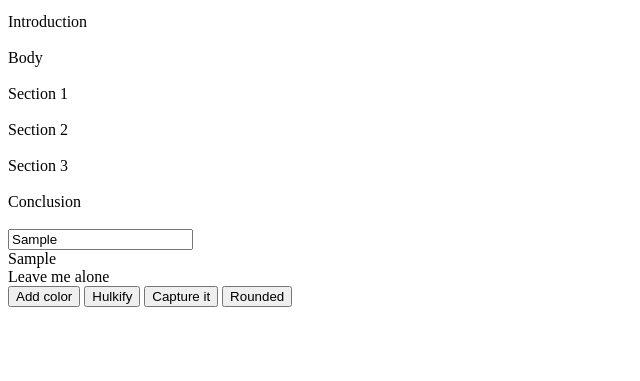
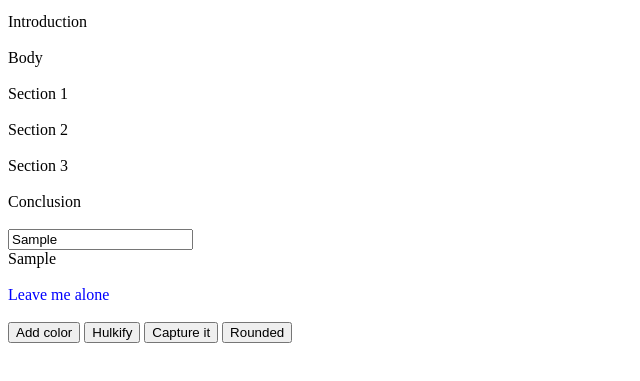
Before and after one commit to dhazlettjr/Th--Guinea-Pig, a plain HTML site: page index.html in a window 1280 px wide. Both pictures are taken after typing "Sample" into the empty fields and a click on the button "Add color". Shown: the part 137-518 px from the top of the page, without its empty margins (0-640 px from the left). Drawn offline with Linux system fonts and the light colour scheme.

Commit message:
add color, resize text func

```diff
--- a/events.js
+++ b/events.js
@@ -33,3 +33,11 @@ pageHeader.addEventListener("mouseover", function(){
 pageHeader.addEventListener("mouseleave", function(){
     outputTarget.innerHTML = "You left me";
 });
+
+addColor.addEventListener("click", function(){
+    guineaPig.style.color = ("blue");
+});
+
+makeLarge.addEventListener("click", function(){
+    guineaPig.style.fontSize = "50pt";
+});
--- a/index.html
+++ b/index.html
@@ -29,9 +29,9 @@
 
       <input type="text" id="keypressInput">
 
-      <div id="outputTarget"></div>
+      <div id="outputTarget"></div><br>
 
-      <div id="guineaPig">Leave me alone</div>
+      <div id="guineaPig">Leave me alone</div><br>
       <button id="addColor">Add color</button>
       <button id="makeLarge">Hulkify</button>
       <button id="addBorder">Capture it</button>
```
